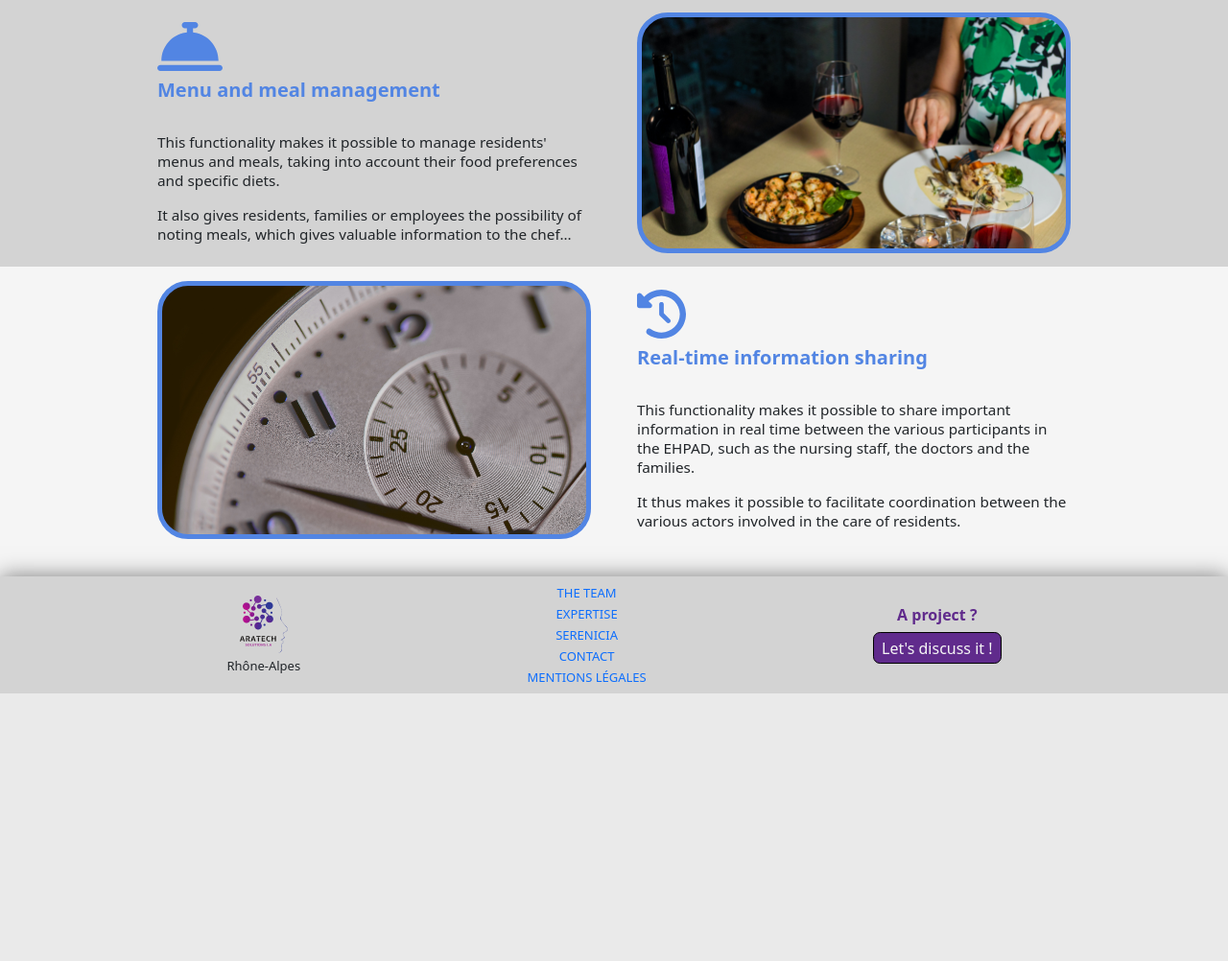
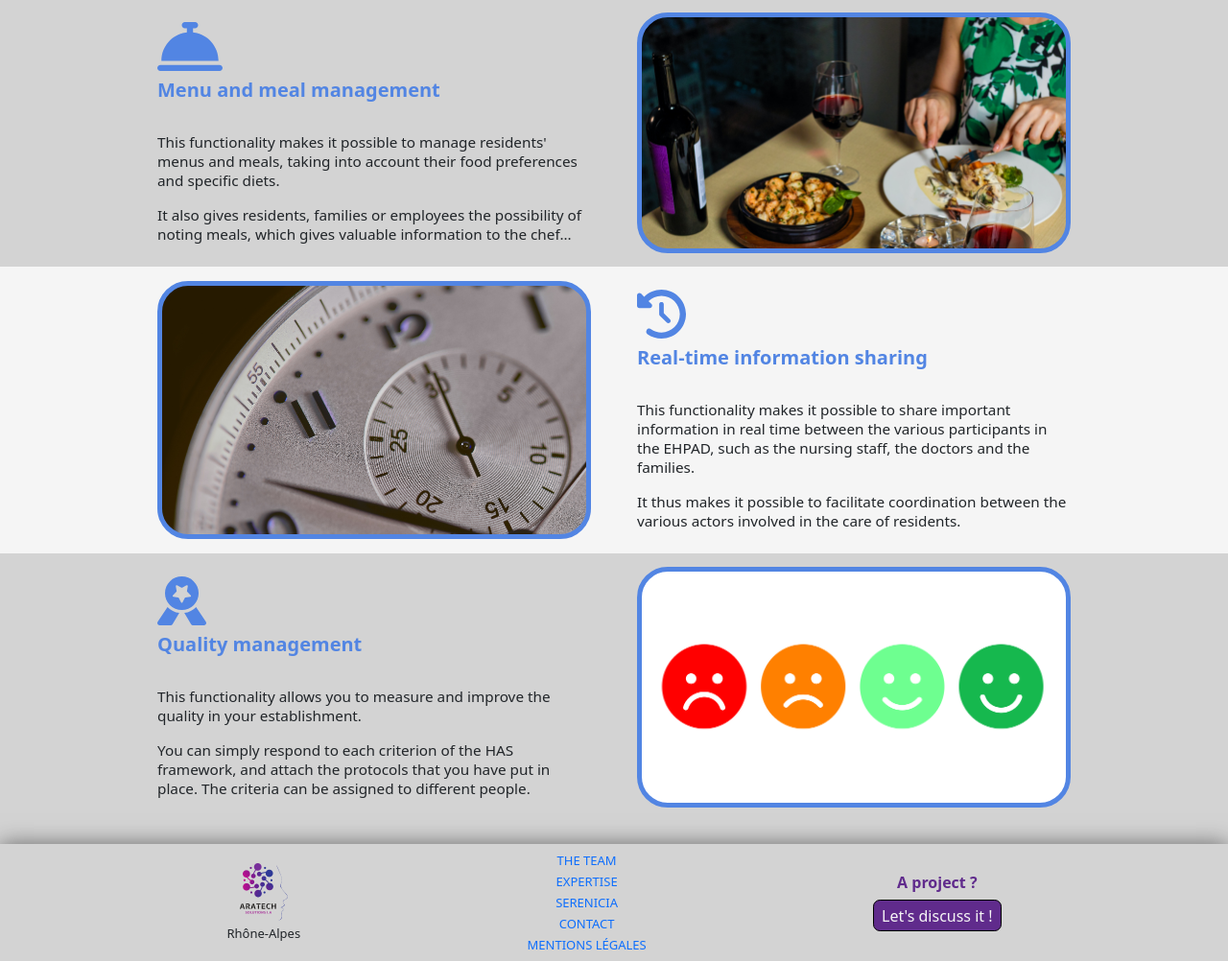
Before and after one commit to Aratech-IA/Aratech, a Django app: page /serenicia in a window 1280 px wide. Shown: the part 1998-3000 px from the top of the page at 96% size. Before the commit the page ends 2721 px from the top, so only its background shows below. Run offline with Django 4.2, Linux system fonts and the light colour scheme; style sheets or scripts are compiled from the project's sources; some libraries are stand-ins or nearby versions.

Commit message:
Ajout qualité dans presentation Serenicia

```diff
--- a/app0_base/static/app0_base/scss/_serenicia.scss
+++ b/app0_base/static/app0_base/scss/_serenicia.scss
@@ -103,4 +103,11 @@
             background-image: url(../img/real-time.jpg);
         }
     }
+
+    #quality {
+        .image {
+            background-position: center;
+            background-image: url(../img/4_visages_satisfaction_horizontal.png);
+        }
+    }
 }
--- a/app0_base/templates/app0_base/serenicia.html
+++ b/app0_base/templates/app0_base/serenicia.html
@@ -91,7 +91,7 @@
             </div>
 
             <!-- Informations en temps réel -->
-            <div class="text-center pb-4 pb-md-0">
+            <div class="text-centertext-center pb-4 pb-md-0 pe-md-4 pe-lg-5">
                 <a class="d-flex flex-md-column justify-content-center align-items-center" href="#informations">
                     <svg
                         fill="currentColor"
@@ -102,6 +102,19 @@
                     <p class="ps-3 ps-md-0 pt-0 pt-md-1 pt-lg-2"><strong>{% trans "Real-time<br>information" %}</strong></p>
                 </a>
             </div>
+        </div>
+
+        <!-- Quality -->
+        <div class="text-center pb-4 pb-md-0">
+            <a class="d-flex flex-md-column justify-content-center align-items-center" href="#quality">
+                <svg
+                    fill="currentColor"
+                    height="3.2em"
+                    viewBox="0 0 512 512">
+                    <path d="m 507.9,473.8 c 2.7,4 4.1,8.8 4.1,13.6 0,13.6 -11,24.6 -24.6,24.6 H 378.1 c -11.2,0 -21.7,-5.9 -27.4,-15.5 L 282.2,382.4 c 48.2,-6.1 91.3,-28.6 123.4,-61.9 z m -503.7,0 102.2,-153.3 c 32.1,33.3 75.2,55.8 123.4,61.9 l -68.5,114.1 c -5.8,9.6 -16.2,15.5 -27.4,15.5 H 24.6 C 11,512 0,501 0,487.4 0,482.6 1.4,477.8 4.1,473.8 Z M 432,176 a 176,176 0 1 1 -352,0 176,176 0 1 1 352,0 z m -184.4,94.9 c 3.4,7 13.3,7 16.8,0 l 22.4,-45.4 c 1.4,-2.8 4,-4.7 7,-5.1 l 50.2,-7.3 c 7.7,-1.1 10.7,-10.5 5.2,-16 l -36.3,-35.4 c -2.2,-2.2 -3.2,-5.2 -2.7,-8.3 l 8.6,-49.9 c 1.3,-7.6 -6.7,-13.5 -13.6,-9.9 l -44.8,23.6 c -2.7,1.4 -6,1.4 -8.7,0 L 206.9,93.6 C 200,90 192,95.8 193.3,103.5 l 8.6,49.9 c 0.5,3 -0.5,6.1 -2.7,8.3 l -36.3,35.4 c -5.6,5.4 -2.5,14.8 5.2,16 l 50.1,7.3 c 3,0.4 5.7,2.4 7,5.1 z" />
+                </svg>
+                <p class="ps-3 ps-md-0 pt-0 pt-md-1 pt-lg-2"><strong>{% trans "Quality" %}</strong></p>
+            </a>
         </div>
     </div>
 </div>
@@ -224,7 +237,7 @@
 
 
         <!-- Informations en temps réel -->
-        <div class="pb-4">
+        <div>
             <div id="informations" class="fonctionnalite d-sm-flex mx-auto">
                 <div class="col-sm-6 d-flex justify-content-center align-items-center">
                     <div class="image border border-5 border-darkblue rounded-5 bg-grey m-2 m-md-4"></div>
@@ -246,9 +259,30 @@
             </div>
         </div>
 
+        <!-- Quality -->
+        <div class="bg-grey pb-4">
+            <div id="quality" class="fonctionnalite d-sm-flex mx-auto">
+                <div class="order-sm-1 col-sm-6 d-flex justify-content-center align-items-center">
+                    <div class="image border border-5 border-darkblue rounded-5 bg-grey m-2 m-md-4 p-5"></div>
+                </div>
+
+                <div class="col-sm-6 d-flex flex-column justify-content-around align-items-start p-2 p-md-4">
+                    <svg
+                        fill="currentColor"
+                        height="3em"
+                        viewBox="0 0 512 512">
+                        <path d="m 507.9,473.8 c 2.7,4 4.1,8.8 4.1,13.6 0,13.6 -11,24.6 -24.6,24.6 H 378.1 c -11.2,0 -21.7,-5.9 -27.4,-15.5 L 282.2,382.4 c 48.2,-6.1 91.3,-28.6 123.4,-61.9 z m -503.7,0 102.2,-153.3 c 32.1,33.3 75.2,55.8 123.4,61.9 l -68.5,114.1 c -5.8,9.6 -16.2,15.5 -27.4,15.5 H 24.6 C 11,512 0,501 0,487.4 0,482.6 1.4,477.8 4.1,473.8 Z M 432,176 a 176,176 0 1 1 -352,0 176,176 0 1 1 352,0 z m -184.4,94.9 c 3.4,7 13.3,7 16.8,0 l 22.4,-45.4 c 1.4,-2.8 4,-4.7 7,-5.1 l 50.2,-7.3 c 7.7,-1.1 10.7,-10.5 5.2,-16 l -36.3,-35.4 c -2.2,-2.2 -3.2,-5.2 -2.7,-8.3 l 8.6,-49.9 c 1.3,-7.6 -6.7,-13.5 -13.6,-9.9 l -44.8,23.6 c -2.7,1.4 -6,1.4 -8.7,0 L 206.9,93.6 C 200,90 192,95.8 193.3,103.5 l 8.6,49.9 c 0.5,3 -0.5,6.1 -2.7,8.3 l -36.3,35.4 c -5.6,5.4 -2.5,14.8 5.2,16 l 50.1,7.3 c 3,0.4 5.7,2.4 7,5.1 z" />
+                    </svg>
+                    <h5 class="pt-1 pt-md-2 pb-2 pb-md-4"><strong>{% trans "Quality management" %}</strong></h5>
+                    <div>
+                        <p class="pb-3">{% trans "This functionality allows you to measure and improve the quality in your establishment." %}</p>
+                        <p>{% trans "You can simply respond to each criterion of the HAS framework, and attach the protocols that you have put in place. The criteria can be assigned to different people." %}</p>
+                    </div>
+                </div>
+            </div>
+        </div>
 
     </div>
-
 
     <!-- Footer -->
     {% include 'app0_base/footer.html' %}
--- a/app0_base/views.py
+++ b/app0_base/views.py
@@ -66,8 +66,6 @@ def contact(request):
                 # En cas d'erreur lors de l'envoie du message
                 return render(request, 'app0_base/contact.html', {'form': form, 'error_message': error_message})
 
-        # Retourner un message de succès
-        #success_message = _("Your message has been sent successfully !")
         return render(request, 'app0_base/contact.html', {'form': form, 'error_message': error_message})
 
     else:
```
Also changed, not shown: app0_base/static/app0_base/img/4_visages_satisfaction_horizontal.png (added), app0_base/static/app0_base/img/Icones/quality.svg (added), locale/fr/LC_MESSAGES/django.po, 1 other file.
